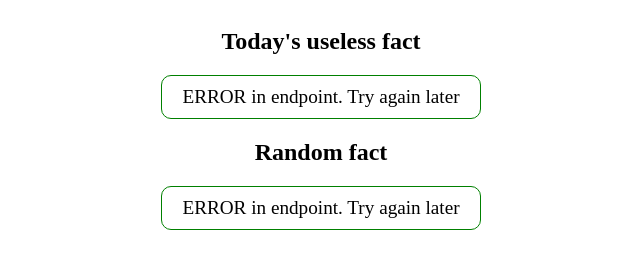
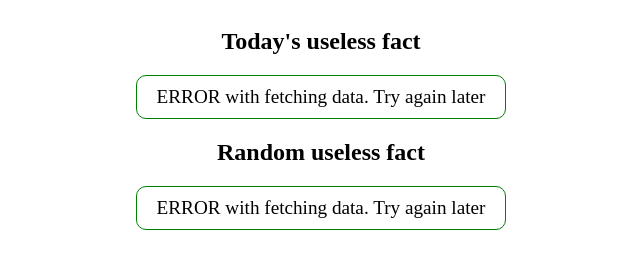
Before and after one commit to DzmitryUr/js-html-css-apps, a plain HTML site: page facts-api/index.html in a window 1280 px wide. Shown: the whole page, without its empty margins (319-959 px from the left). Drawn offline with Linux system fonts and the light colour scheme; no server answers.

Commit message:
add facts API

```diff
--- a/facts-api/index.html
+++ b/facts-api/index.html
@@ -3,16 +3,16 @@
   <head>
     <meta charset="UTF-8" />
     <meta name="viewport" content="width=device-width, initial-scale=1.0" />
-    <title>Useless Facts</title>
+    <title>Facts API</title>
     <link rel="stylesheet" href="styles.css" />
     <script src="script.js" defer></script>
   </head>
   <body>
     <div class="container">
       <h2>Today's useless fact</h2>
-      <div class="fact" id="todayFact">loading ...</div>
-      <h2>Random fact</h2>
-      <div class="fact" id="randomFact">loading ...</div>
+      <div class="fact" id="todaysFact">loading...</div>
+      <h2>Random useless fact</h2>
+      <div class="fact" id="randomFact">loading...</div>
     </div>
   </body>
 </html>
--- a/facts-api/script.js
+++ b/facts-api/script.js
@@ -4,10 +4,12 @@ const RANDOM_ENDPOINT = `${API}/api/v2/facts/random`;
 
 function getFact(endpoint, selector) {
   const element = document.querySelector(selector);
+
   fetch(endpoint)
     .then((response) => {
       if (response.status !== 200) {
-        element.textContent = "ERROR";
+        element.textContent = "ERROR with endpoint";
+        return;
       }
       return response.json();
     })
@@ -16,9 +18,9 @@ function getFact(endpoint, selector) {
     })
     .catch((error) => {
       console.error(error);
-      element.textContent = "ERROR in endpoint. Try again later";
+      element.textContent = "ERROR with fetching data. Try again later";
     });
 }
 
-getFact(TODAYS_ENDPOINT, "#todayFact");
+getFact(TODAYS_ENDPOINT, "#todaysFact");
 getFact(RANDOM_ENDPOINT, "#randomFact");
--- a/facts-api/styles.css
+++ b/facts-api/styles.css
@@ -4,8 +4,8 @@ body {
 }
 
 .container {
+  max-width: 600px;
   text-align: center;
-  max-width: 600px;
 }
 
 .fact {
```
